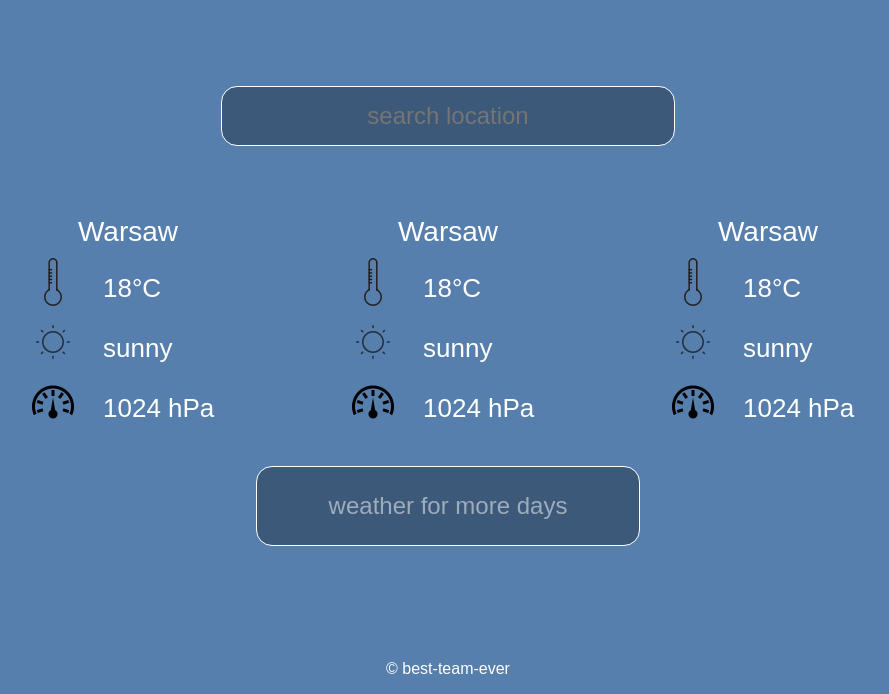
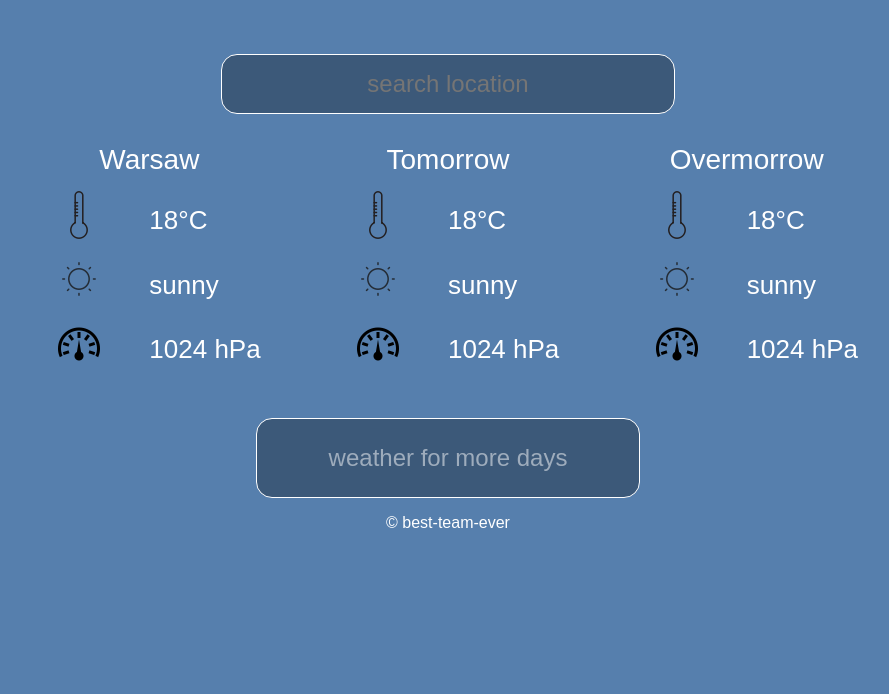
Before and after one commit to SzymonCzapkowski/weather-app, a website: page public/index.html in a window 1280 px wide. Both pictures are taken after a click on the button "weather for more days". Shown: the part 106-800 px from the top of the page, without its empty margins (192-1081 px from the left). Drawn offline with Linux system fonts and the light colour scheme; no server answers.

Commit message:
09.04.2019

```diff
--- a/public/index.html
+++ b/public/index.html
@@ -1,6 +1,5 @@
 <!doctype html>
 <html lang="en">
-
 <head>
     <meta charset="utf-8">
     <title>WeatherApp</title>
@@ -9,7 +8,6 @@
     <meta name="viewport" content="width=device-width, initial-scale=1" />
     <link rel="stylesheet" href="../src/css/main.css" type="text/css" />
 </head>
-
 <body onload="getLocation()">
     <div id="container">
         <header>
@@ -18,8 +16,24 @@
         <form onsubmit="fetch_api()">
             <input type="text" class="form_city" placeholder="search location">
         </form>
-        <div class="recent_city" >
+        <div class="weather">
+            <div class="recent_city day">
                 <div class="name">Warsaw</div>
+                <div class="ico icotemp">
+                    <img src="icons/Thermometer.png">
+                </div>
+                <div class="temp">18°C</div>
+                <div class="ico icoconditions">
+                    <img src="icons/Sunny.png">
+                </div>
+                <div class="conditions">sunny</div>
+                <div class="ico icopressure">
+                    <img src="icons/pressure.png">
+                </div>
+                <div class="pressure">1024 hPa</div>
+            </div>
+            <div class="next_day day" id="show" style="display: none">
+                <div class="name">Tomorrow</div>
                 <div class="ico">
                     <img src="icons/Thermometer.png">
                 </div>
@@ -33,8 +47,8 @@
                 </div>
                 <div class="pressure">1024 hPa</div>
             </div>
-        <div class="next_day" id="show" style="display: none">
-            <div class="name">Warsaw</div>
+            <div class="third_day day" id="show2" style="display:none">
+                <div class="name">Overmorrow</div>
                 <div class="ico">
                     <img src="icons/Thermometer.png">
                 </div>
@@ -48,28 +62,12 @@
                 </div>
                 <div class="pressure">1024 hPa</div>
             </div>
-        <div class="third_day" id="show2" style="display:none">
-            <div class="name">Warsaw</div>
-            <div class="ico">
-                <img src="icons/Thermometer.png">
-            </div>
-            <div class="temp">18°C</div>
-            <div class="ico">
-                <img src="icons/Sunny.png">
-            </div>
-            <div class="conditions">sunny</div>
-            <div class="ico">
-                <img src="icons/pressure.png">
-            </div>
-            <div class="pressure">1024 hPa</div>
         </div>
         <button id="button" onclick="show('show')">weather for more days</button>
+    </div>
     <footer>
         <p>© best-team-ever</p>
     </footer>
-    </div>
-
     <script src="./script.js"></script>
 </body>
-
 </html>
--- a/src/css/main.css
+++ b/src/css/main.css
@@ -8,10 +8,8 @@ body {
 #container {
     display: grid;
     grid-template-columns: [line1] 10vw [line2] 20vw [line3] 30vw [line4] 20vw [line5] 10vw [line6];
-    grid-template-rows: [line1] 15vh [line2] auto [line3] auto [line4] auto [line5] auto [line6];
+    grid-template-rows: [line1] 15vh [line2] auto [line3] auto [line4] 3vh [line5] auto [line6];
     justify-content: center;
-    /*overflow: hidden;
-    box-sizing: border-box;*/
 }
 
 header {
@@ -29,10 +27,9 @@ form {
     grid-column-end: line5;
     grid-row-start: line2;
     grid-row-end: line3;
-    height: 15vh;
+    height: 10vh;
     justify-self: center;
-    padding-top: 8vh;
-
+    padding-top: 4vh;
 }
 
 input {
@@ -52,45 +49,47 @@ input {
      border: none;
  }
 
+.weather {
+    display: grid;
+    grid-template-columns: repeat(auto-fit, minmax(250px,1fr));
+    grid-column-start: line2;
+    grid-column-end: line5;
+    grid-row-start: line3;
+    justify-content: center;
+}
+
+.day {
+    display: grid;
+    grid-template-columns: repeat(2, 1fr);
+    grid-template-areas:
+    "name name"
+    "icotemp temp"
+    "icoconditions conditions"
+    "icopressure pressure"
+}
+
 .recent_city {
-    grid-column-start: line3;
-    grid-column-end: line4;
-    grid-row-start: line3;
-    grid-row-end: line4;
     justify-self: center;
     height: 250px;
-    width: 250px;
     text-align: center;
-    /*border: 3px solid white; /* tylko żeby widzieć granice boxu*/
     box-sizing: border-box;
     margin-bottom: 10px;
 }
 
 .next_day {
-
-    grid-column-start: line2;
-    grid-column-end: line3;
-    grid-row-start: line3;
-    grid-row-end: line4;
     justify-self: center;
+    align-self: flex-end;
     height: 250px;
-    width: 250px;
     text-align: center;
-    /*border: 3px solid white; /* tylko żeby widzieć granice boxu*/
     box-sizing: border-box;
     margin-bottom: 10px;
 }
 
 .third_day {
-    grid-column-start: line4;
-    grid-column-end: line5;
-    grid-row-start: line3;
-    grid-row-end: line4;
     justify-self: center;
+    align-self: flex-end;
     height: 250px;
-    width: 250px;
     text-align: center;
-    /*border: 3px solid white; /* tylko żeby widzieć granice boxu*/
     box-sizing: border-box;
     margin-bottom: 10px;
 }
@@ -99,12 +98,12 @@ input {
     font-size: 28px;
     padding-bottom: 10px;
     padding-top: 10px;
+    grid-area: name;
 }
 
 .ico {
     height: 60px;
     width: 100px;
-    float: left;
 }
 
 .temp {
@@ -113,9 +112,10 @@ input {
     font-size: 26px;
     height: 60px;
     width: 120px;
-    float: left;
+    /* float: left; */
     text-align: left;
     box-sizing: border-box;
+    grid-area: temp;
 }
 
 .conditions {
@@ -125,8 +125,8 @@ input {
     height: 60px;
     width: 120px;
     text-align: left;
-    float: left;
     box-sizing: border-box;
+    grid-area: conditions;
 }
 
 .pressure {
@@ -136,8 +136,20 @@ input {
     height: 60px;
     width: 120px;
     text-align: left;
-    float: left;
     box-sizing: border-box;
+    grid-area: pressure;
+}
+
+.icotemp {
+    grid-area: icotemp;
+}
+
+.icoconditions {
+grid-area: icoconditions;
+}
+
+.icopressure {
+    grid-area: icopressure;
 }
 
 button {
@@ -154,13 +166,13 @@ button {
     color: rgba(255, 255, 255, 0.5);
 }
 
-#button:hover{
+button:hover{
      background: rgba(0,0,0,0.5);
      border: none;
 }
 
 footer {
-    position: absolute;
+    position: relative;
     bottom: 0;
     left: 0;
     width: 100%;
@@ -171,52 +183,3 @@ footer p {
     font-size: 16px;
     box-sizing: border-box;
 }
-
-/* kod dla strony index_1*/
-
-form_1 {
-    grid-column-start: line2;
-    grid-column-end: line5;
-    grid-row-start: line2;
-    grid-row-end: line3;
-    height: 10vh;
-    justify-self: center;
-    /*padding-top: 10vh;*/
-    /*width: 100%;*/
-}
-
-.header_city {
-    grid-column-start: line3;
-    grid-column-end: line4;
-    grid-row-start: line3;
-    grid-row-end: line4;
-    justify-self: center;
-    text-align: center;
-    width: 250px;
-    height: 250px;
-    /*border: 3px solid white;*/
-}
-
-.days_box {
-    display: flex;
-    grid-column-start: line1;
-    grid-column-end: line6;
-    grid-row-start: line4;
-    grid-row-end: line6;
-    justify-content: space-evenly;
-    flex-wrap: wrap;
-    /*align-self: center;*/
-}
-
-.weather {
-    width: 250px;
-    height: 250px;
-    box-sizing: border-box;
-    text-align: center;
-    /*border: 3px solid white;*/
-    margin: 10px;
-}
-
-.day{
-    font-size: 28px;
-}
```
Lines whose indentation alone changed are shown as unchanged.
